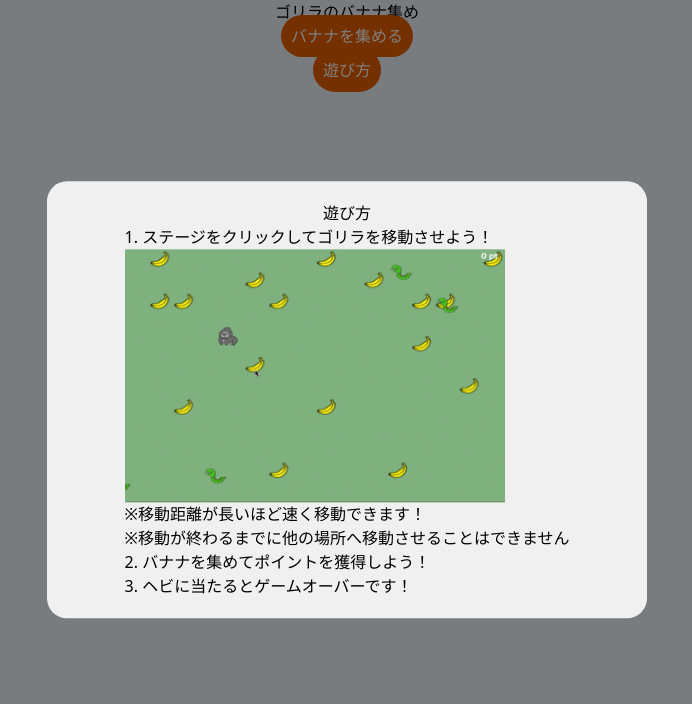
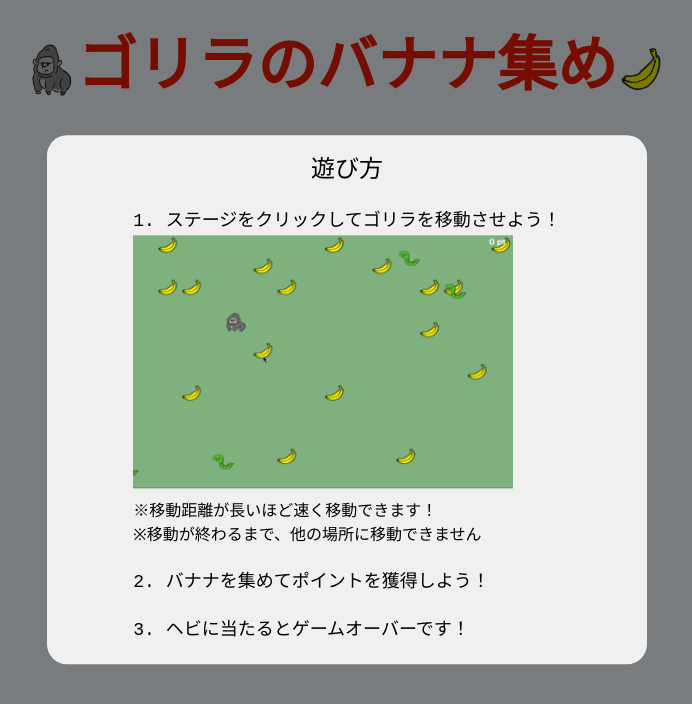
Before and after one commit to chain792/GorillaCollectingBanana, a Vue app: page / in a window 1280 px wide. Both pictures are taken after a click on the button "遊び方". Shown: the top 704 px of the page, without its empty margins (293-985 px from the left). Built offline with nearby package versions, Linux system fonts and the light colour scheme.

Commit message:
add: スタイル調整

```diff
--- a/src/App.vue
+++ b/src/App.vue
@@ -8,5 +8,6 @@
 <style>
   body{
     background-color: aliceblue;
+    font-family: monospace;
   }
 </style>
--- a/src/components/HowToPlayModal.vue
+++ b/src/components/HowToPlayModal.vue
@@ -2,18 +2,18 @@
   <teleport to="body">
     <div class="modal" id="sample-modal" v-show="isVisible" @click="close"></div>
     <div class="modal-content" v-show="isVisible">
-      <h1>遊び方</h1>
+      <h1 class="text-2xl">遊び方</h1>
       <div>
-        <h3>1. ステージをクリックしてゴリラを移動させよう！</h3>
+        <p class="text-lg mt-5">1. ステージをクリックしてゴリラを移動させよう！</p>
         <div>
           <img src="/src/assets/play_movie.gif" alt="" width="380">
         </div>
-        <div>
+        <div class="text-base mt-3">
           ※移動距離が長いほど速く移動できます！<br/>
-          ※移動が終わるまでに他の場所へ移動させることはできません
+          ※移動が終わるまで、他の場所に移動できません
         </div>
-        <h3>2. バナナを集めてポイントを獲得しよう！</h3>
-        <h3>3. ヘビに当たるとゲームオーバーです！</h3>
+        <p class="text-lg mt-5">2. バナナを集めてポイントを獲得しよう！</p>
+        <p class="text-lg mt-5">3. ヘビに当たるとゲームオーバーです！</p>
       </div>
     </div>
   </teleport>
--- a/src/components/Stage.vue
+++ b/src/components/Stage.vue
@@ -92,5 +92,6 @@ onBeforeUnmount(() => {
   color: #fff;
   font-weight: bold;
   z-index: 9999;
+  font-size: 18px;
 }
 </style>
--- a/src/pages/Home.vue
+++ b/src/pages/Home.vue
@@ -1,8 +1,20 @@
 <template>
-  <div class="container">
-    <h1 class="">ゴリラのバナナ集め</h1>
-    <router-link to="/play" class="btn">バナナを集める</router-link><br/>
-    <button class="btn" @click="openModal">遊び方</button>
+  <div class="text-center font-semibold mt-10">
+    <div class="flex justify-center">
+      <img src="../assets/gorilla.png" alt="" width="50" height="50">
+      <h1 class="text-6xl title-color">ゴリラのバナナ集め</h1>
+      <img src="../assets/banana.png" alt="" width="50" height="50">
+    </div>
+    <div class="flex justify-center items-center" style="height: 60vh;">
+      <div>
+        <div>
+          <router-link to="/play" class="btn text-2xl">バナナを集める</router-link>
+        </div>
+        <div class="mt-5">
+          <button class="btn text-2xl" @click="openModal">遊び方</button>
+        </div>
+      </div>
+    </div>
     <HowToPlayModal :isVisible="isVisibleModal" @close-modal="closeModal" />
   </div>
 </template>
@@ -22,8 +34,8 @@ const closeModal = (): void => {
 </script>
 
 <style scoped>
-.container{
-  text-align: center;
+.title-color{
+  color: #eb1b00;
 }
 .btn {
   background-color: #eb6100;
--- a/src/pages/Play.vue
+++ b/src/pages/Play.vue
@@ -1,7 +1,7 @@
 <template>
   <Stage/>
   <div class="stage-below">
-    <router-link to="/" class="btn">トップページに戻る</router-link>
+    <router-link to="/" class="btn text-2xl">トップページに戻る</router-link>
   </div>
 </template>
 
```
